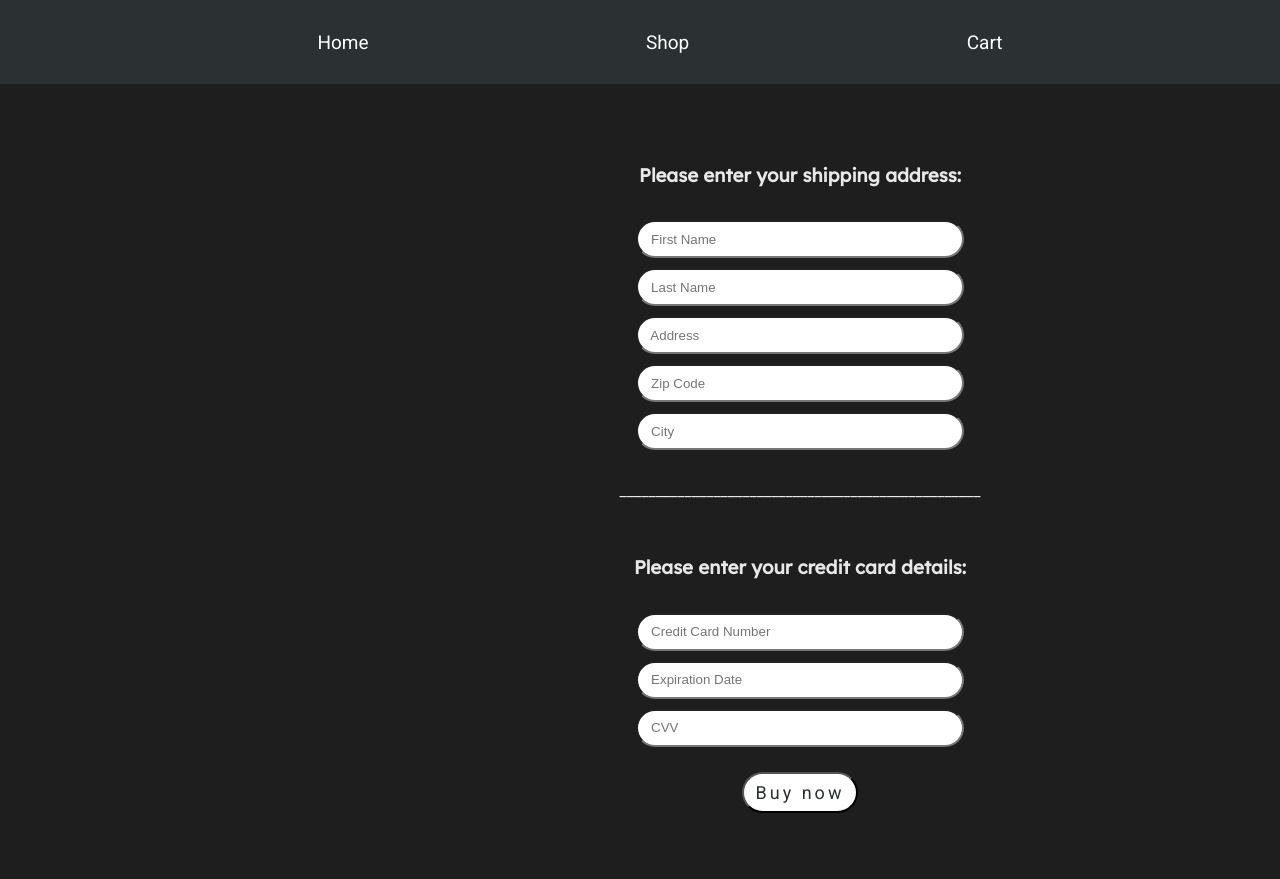
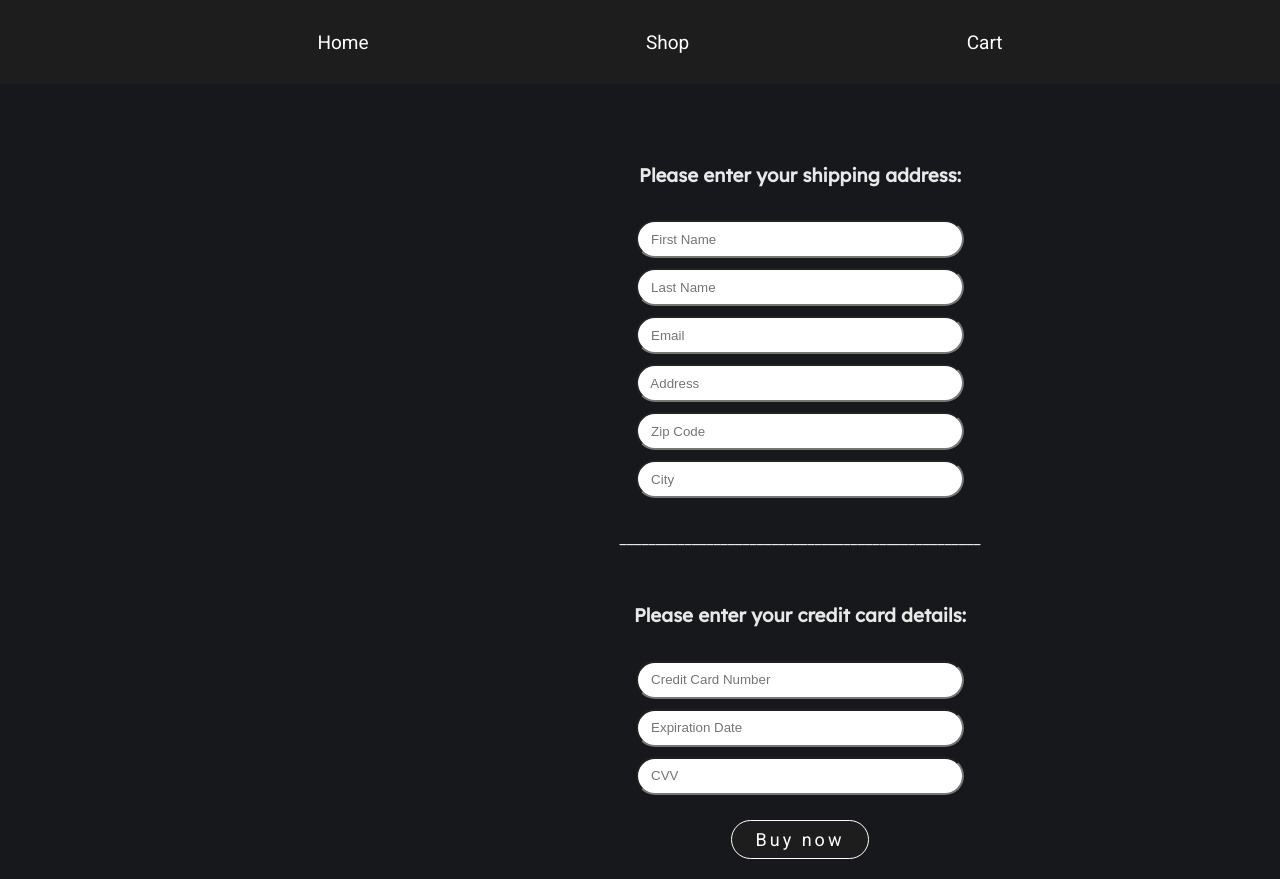
Before and after one commit to alialouies/click-art-print, a React (Create React App) app: page /checkout in a window 1280 px wide. Shown: the top 879 px of the page. Before the commit the page ends 833 px from the top, so only its background shows below. Built offline with nearby package versions, Linux system fonts and the light colour scheme.

Commit message:
styles added

```diff
--- a/public/index.html
+++ b/public/index.html
@@ -10,7 +10,7 @@
     />
     <title>Click Art Print</title>
   </head>
-  <body style="background-color:#1E1E1E">
+  <body style="background-color: #17181C">
     <noscript>You need to enable JavaScript to run this app.</noscript>
     <div id="root"></div>
   </body>
--- a/src/components/CheckoutForm.jsx
+++ b/src/components/CheckoutForm.jsx
@@ -40,6 +40,9 @@ function CheckoutForm() {
           <label htmlFor="lastName"></label>
           <input name="lastName" id="lastName" placeholder="   Last Name" />
 
+          <label htmlFor="email"></label>
+          <input name="email" id="email" placeholder="   Email" />
+
           <label htmlFor="address"></label>
           <input name="address" id="address" placeholder="   Address" />
 
--- a/src/components/HeroSection.jsx
+++ b/src/components/HeroSection.jsx
@@ -11,7 +11,8 @@ function HeroSection() {
         </div>
         <div id="hero-text">
           <div>
-            <h1>Here you can get The Rijks museum art collection to your home</h1>
+            <h1>Welcome to click art & print!</h1>
+            <h2>We strive to deliver the world's greatest art conviniently to your doorstep.</h2>
           </div>
 
         </div>
--- a/src/components/Photography.jsx
+++ b/src/components/Photography.jsx
@@ -51,7 +51,7 @@ function Photography(props) {
                   <div className="test">
                   <h3>Artist: {object[2]}</h3>
                   <h4>Title: {object[1]}</h4>
-                  <h4 style={{color: "red"}}>Price: {price} €</h4>
+                  <h4 style={{color: "#FA1A05"}}>Price: {price} €</h4>
                   <button onClick={(e) => addCart(object, e)}>
                       add to cart <i class="fas fa-shopping-cart"></i>
                     </button>
--- a/src/components/Pictures.jsx
+++ b/src/components/Pictures.jsx
@@ -53,7 +53,7 @@ function Pictures(props) {
                   <div className="test">
                     <h3>Artist: {artItem[2]}</h3>
                     <h4>Title: {artItem[1]}</h4>
-                    <h4 style={{ color: "red" }}>Price: {price} €</h4>
+                    <h4 style={{ color: "#FA1A05" }}>Price: {price} €</h4>
 
                     <button onClick={(e) => addCart(artItem, e)}>
                       add to cart <i class="fas fa-shopping-cart"></i>
--- a/src/components/PrintArt.jsx
+++ b/src/components/PrintArt.jsx
@@ -55,7 +55,7 @@ function PrintArt(props) {
                     <div className="test">
                     <h3>Artist: {artItem[2]}</h3>
                     <h4>Title: {artItem[1]}</h4>
-                    <h4 style={{color: "red"}}>Price: {price} €</h4>
+                    <h4 style={{color: "#FA1A05"}}>Price: {price} €</h4>
                     <button onClick={(e) => addCart(artItem, e)}>
                       add to cart <i class="fas fa-shopping-cart"></i>
                     </button>
--- a/src/components/PrintArtSearch.jsx
+++ b/src/components/PrintArtSearch.jsx
@@ -49,7 +49,7 @@ function PrintArtSearch(props) {
                   <div className="test">
                     <h3>Artist: {artItem[2]}</h3>
                     <h4>Title: {artItem[1]}</h4>
-                    <h4 style={{ color: "red" }}>Price: {price} €</h4>
+                    <h4 style={{ color: "#FA1A05" }}>Price: {price} €</h4>
                     <button onClick={(e) => addCart(artItem, e)}>
                       add to cart <i class="fas fa-shopping-cart"></i>
                     </button>
--- a/src/components/ThankYou.jsx
+++ b/src/components/ThankYou.jsx
@@ -5,8 +5,9 @@ function ThankYou() {
   return (
     <>
       <div className="intro">
-        <h1>Thank you, Anne!</h1>
-        <h2>Your order has been placed and will be shipped to asap!</h2>
+        <h1>Thank you, Annemarie!</h1>
+        <h2>Your order has been placed and will be shipped to you as fast as humanly possible!</h2>
+        <h2>We sent a copy of your order to anne@marie.de</h2>
       </div>
     </>
   );
--- a/src/css/Button.css
+++ b/src/css/Button.css
@@ -4,29 +4,44 @@
 }
 
 button {
+    border: solid 0.3px white;
     margin: 20px;
-    background-color: white;
+    color: white;
     text-decoration: none;
     padding: 8px 12px;
     border-radius: 34px;
+    background-color: #1d1d1d;
+
 
 }
 
 button > a {
     text-decoration: none;
-    color: #2b3033;
+    /* color: #2b3033; */
+    /* color: #1D1D1D; */
+
     font-size: 18px;
     letter-spacing: 3px;
+    padding: 8px 12px;
+    border-radius: 34px;
+    color: white;
+    background-color: #1d1d1d;
 }
 
+
 button > a:hover {
-    color: white
+    color: black;
+    background-color: #4DC9F0;
+    border-color: transparent;
+
+    /* background-color: red; */
 
 }
 
 button:hover {
-    color: burlywood;
-    background-color: #2b3033;
+    color: black;
+    background-color: #4DC9F0;
+    border-color: white;
 }
 
 
@@ -50,5 +65,9 @@ button:hover {
 
  #checkout-btn {
      margin-left: 100vh;
-     width: 20vh;
+     /* width: 20vh; */
  }
+
+ a {
+     cursor: pointer;
+ }
--- a/src/css/HeroSection.css
+++ b/src/css/HeroSection.css
@@ -8,6 +8,7 @@ img {
     height: 100vh;
 }
 
+
 #logo-container {
 
    display: flex;
@@ -16,7 +17,12 @@ img {
 }
 
 #hero-text {
-    display: flex;
-    justify-content: center;
-    align-content: center;
+    text-align: center;
 }
+
+#hero-text h1 {
+    font-size: 32px;
+}
+#hero-text h2 {
+    font-size: 24px;
+}
--- a/src/css/Navbar.css
+++ b/src/css/Navbar.css
@@ -25,7 +25,8 @@ ul {
 }
 
 .navbar-container {
-    background-color: #2b3033;
+    /* #1E1E1E" */
+    background-color: #1D1D1D;
     padding-top: 15px;
     margin-bottom: 10px;
 }
--- a/src/css/PrintArt.css
+++ b/src/css/PrintArt.css
@@ -14,9 +14,11 @@
   width: 40%;
   margin-bottom: 50px;
   margin-left: 50px;
-  background-color: #222323;
+  /* background-color: #222323; */
+  background-color: #1D1D1D;
   border: solid 0.3px;
   border-color: #E8E8E8;
+  border-radius: 8px;
   /* cursor: pointer;
    */
 
```
